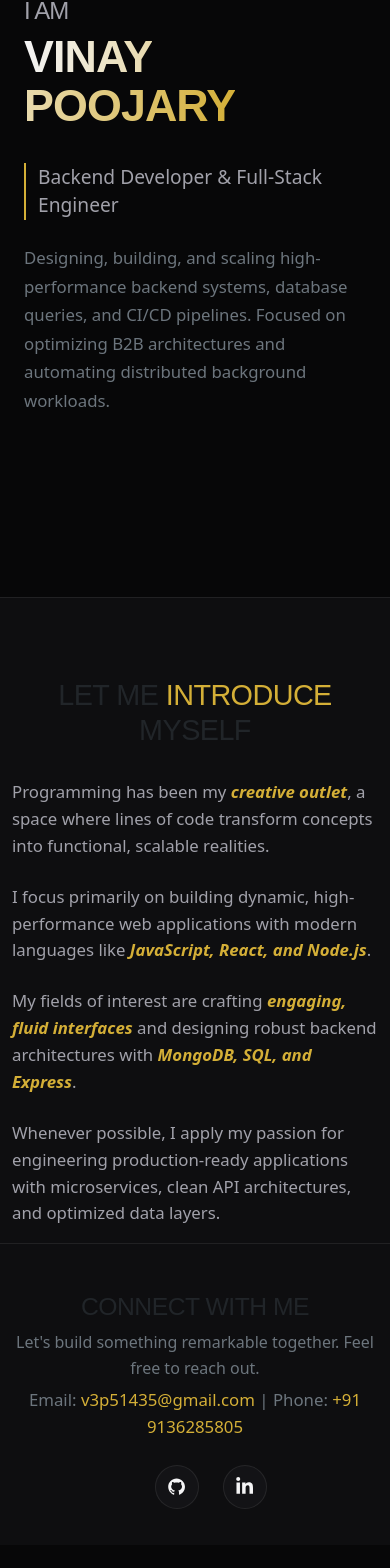
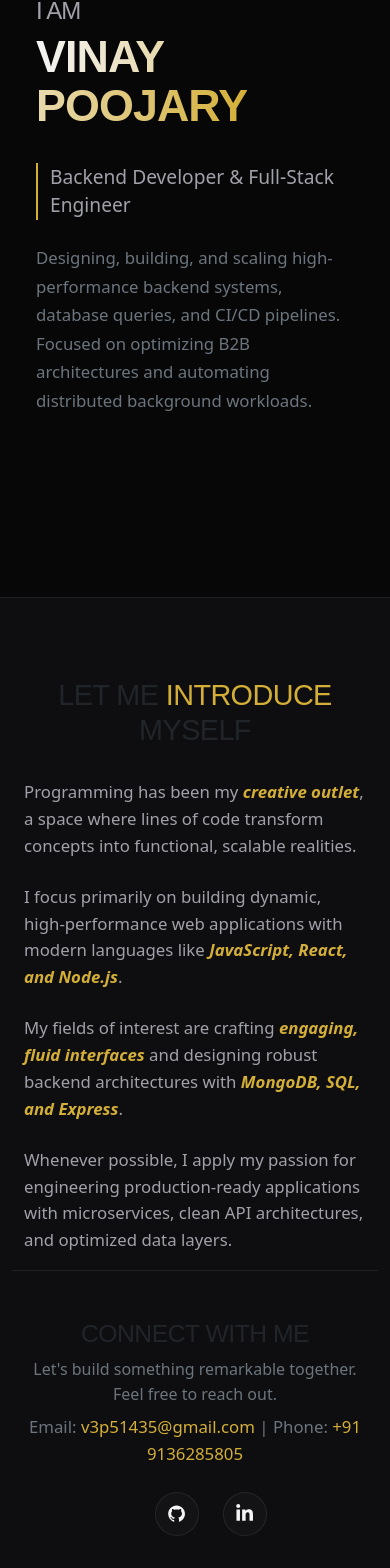
Before and after one commit to vin51435/MyPortfolio1, a React (Create React App) app: page / in a window 390 px wide. Shown: the part 217-1785 px from the top of the page. Before the commit the page ends 1762 px from the top, so only its background shows below. Built offline with nearby package versions, Linux system fonts and the light colour scheme; a web font is replaced by a local one.

Commit message:
feat: mobile smooth scrolling & new resume

```diff
--- a/src/style.css
+++ b/src/style.css
@@ -43,6 +43,7 @@ body {
   font-family: var(--font-body);
   overflow-x: hidden;
   -webkit-font-smoothing: antialiased;
+  -webkit-overflow-scrolling: touch;
 }
 
 h1,
@@ -127,6 +128,13 @@ p {
   z-index: 0;
   opacity: 0.65;
   animation: rotateGlow 15s infinite ease-in-out;
+  will-change: transform, border-radius;
+}
+
+@media (max-width: 768px) {
+  .ambient-glow-blob {
+    display: none !important;
+  }
 }
 
 @keyframes rotateGlow {
@@ -171,9 +179,9 @@ p {
 }
 
 #scroll {
-  overflow-y: auto;
   position: relative;
   z-index: 2;
+  -webkit-overflow-scrolling: touch;
 }
 
 /* ==========================================================================
@@ -501,9 +509,13 @@ p {
 
 @media (max-width: 768px) {
   .home-section {
-    /* padding-top: 50px; */
     min-height: 80vh;
-    /* padding-bottom: 40px; */
+    padding-left: 24px !important;
+    padding-right: 24px !important;
+  }
+  .home-about-section {
+    padding-left: 24px !important;
+    padding-right: 24px !important;
   }
   .heading-name {
     font-size: 2.8rem;
```
Also changed, not shown: 1 other file (tests, documents, lock files or other folders).
